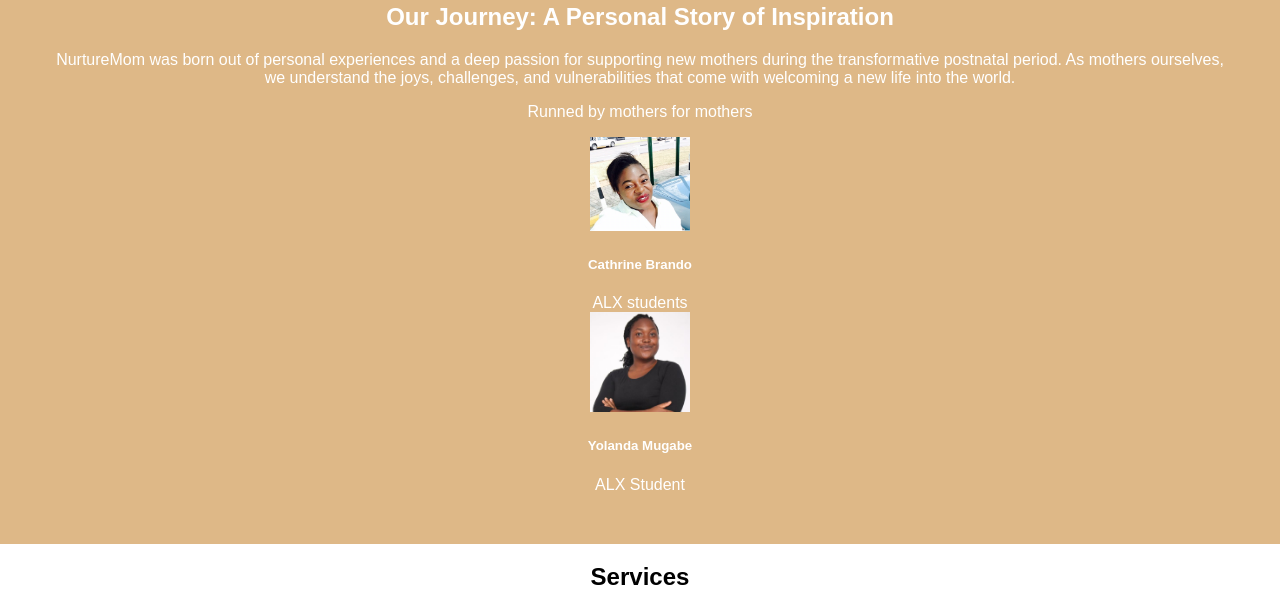
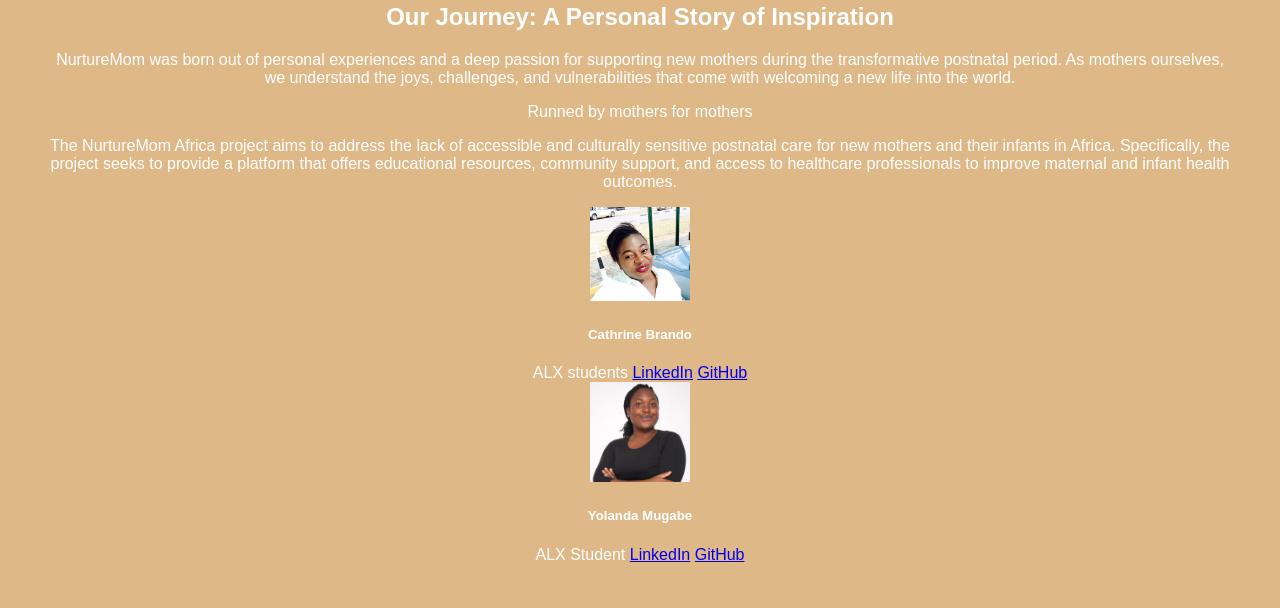
Before and after one commit to Yoliyolanda/Research-and-Portfolio-Projetct-, a plain HTML site: page index.html in a window 1280 px wide. Shown: the part 975-1583 px from the top of the page. Drawn offline with Linux system fonts and the light colour scheme.

Commit message:
Added github and linkedin

```diff
--- a/index.html
+++ b/index.html
@@ -41,14 +41,21 @@
     <p>NurtureMom was born out of personal experiences and a deep passion for supporting new mothers during the transformative postnatal period.
       As mothers ourselves, we understand the joys, challenges, and vulnerabilities that come with welcoming a new life into the world.</p>
     <p>Runned by mothers for mothers</p>
+    <p>The NurtureMom Africa project aims to address the lack of accessible and culturally sensitive postnatal care for new mothers and their infants in Africa.
+      Specifically, the project seeks to provide a platform that offers educational resources, community support, and access to healthcare professionals to improve maternal and infant health outcomes.
+    </p>
     <div class="col-xl-3 col-sm-6 mb-5">
       <div class="bg-white rounded shadow-sm py-5 px-4"><img src="public/images/picture 2.jpg" alt="" width="100" class="img-fluid rounded-circle mb-3 img-thumbnail shadow-sm">
         <h5 class="mb-0">Cathrine Brando</h5><span class="small text-uppercase text-muted">ALX students</span>
+        <a href="https://www.linkedin.com/in/cathrine-brando/">LinkedIn</a>
+        <a href="https://github.com/Cathyrt">GitHub</a>
       </div>
     </div>
     <div class="col-xl-3 col-sm-6 mb-5">
       <div class="bg-white rounded shadow-sm py-5 px-4"><img src="public/images/yolanda.jpeg" alt="" width="100" class="img-fluid rounded-circle mb-3 img-thumbnail shadow-sm">
         <h5 class="mb-0">Yolanda Mugabe</h5><span class="small text-uppercase text-muted">ALX Student</span>
+        <a href="https://www.linkedin.com/in/yolanda-mugabe/">LinkedIn</a>
+        <a href="https://github.com/Yoliyolanda">GitHub</a>
       </div>
     </div>
   </div>
```
